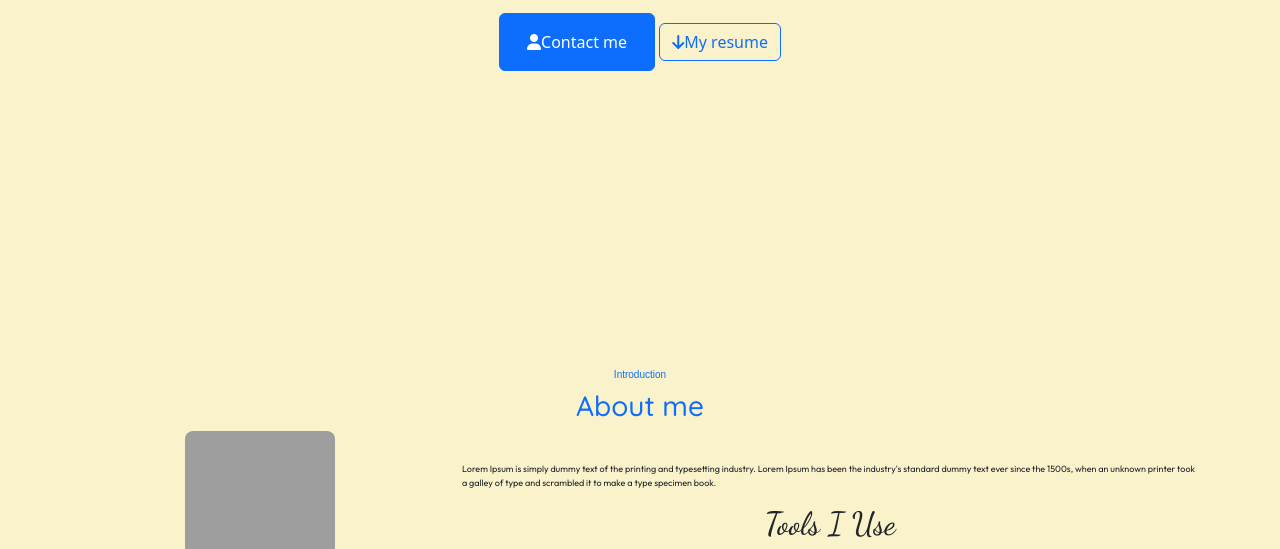
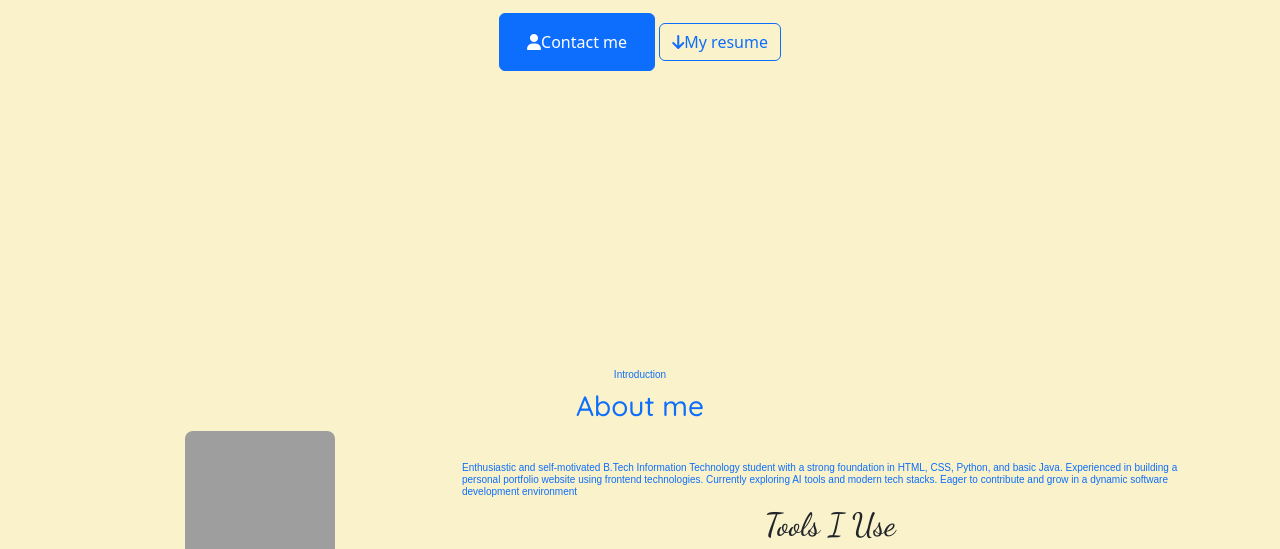
Before and after one commit to kabishS/Kabish, a plain HTML site: page index.html in a window 1280 px wide. Shown: the part 423-972 px from the top of the page. Drawn offline with nearby package versions, Linux system fonts and the light colour scheme; grey boxes are pictures that could not be loaded; a web font is replaced by a local one.

Commit message:
Update index.html

```diff
--- a/index.html
+++ b/index.html
@@ -68,7 +68,7 @@
 <div class="text-center">
     <button class="btn btn-primary"><a href="#Contact"><i class="fa-solid fa-user"></i>Contact me</a></button>
 
-    <a href="404.png" download="404.png">
+    <a href="Kabish_Resume.pdf" download="Kabish_Resume.pdf">
     <button class="btn btn-outline-primary"><i class="fa-solid fa-arrow-down"></i>My resume</button>
 </a>
   </div>
@@ -87,9 +87,9 @@
 
     <!-- Text & Icons Section -->
     <div class="col-md-8">
-      <p>
-        Lorem Ipsum is simply dummy text of the printing and typesetting industry. Lorem Ipsum has been the industry's standard dummy text ever since the 1500s, when an unknown printer took a galley of type and scrambled it to make a type specimen book.
-      </p>
+      <h5>
+         Enthusiastic and self-motivated B.Tech Information Technology student with a strong foundation in HTML, CSS, Python, and basic Java. Experienced in building a personal portfolio website using frontend technologies. Currently exploring AI tools and modern tech stacks. Eager to contribute and grow in a dynamic software development environment
+      </h5>
 
       <h2 class="text-center">Tools I Use</h2>
       <div class="fs-2 text-center">
```
